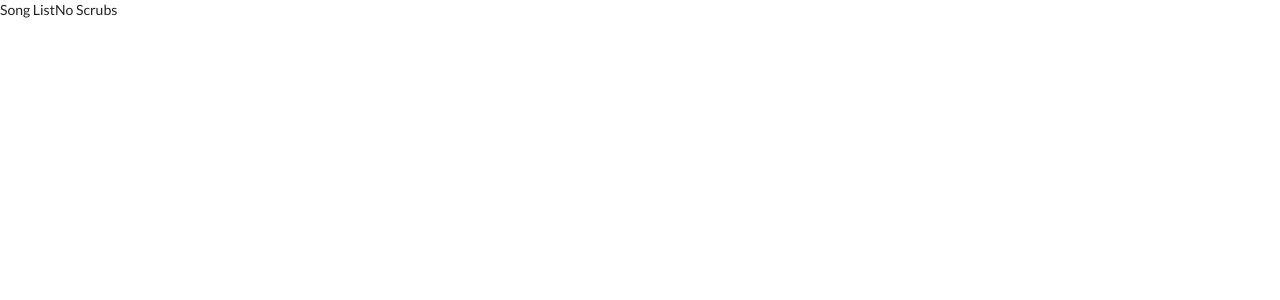
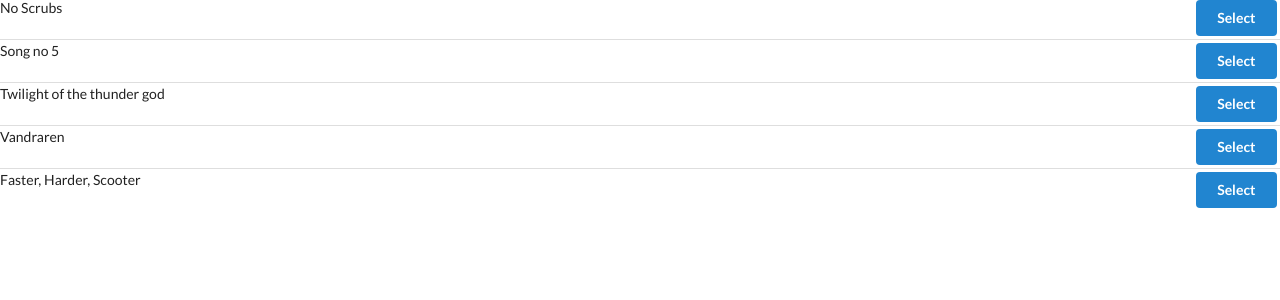
Before and after one commit to fredriklunde/redux-songs, a React (Create React App) app: page / in a window 1280 px wide. Shown: the top 300 px of the page. Built offline with nearby package versions, Linux system fonts and the light colour scheme.

Commit message:
some css

```diff
--- a/src/components/SongList.js
+++ b/src/components/SongList.js
@@ -2,12 +2,26 @@
 import { connect } from 'react-redux';
 
 class SongList extends React.Component {
+    renderList() {
+        return this.props.songs.map((song) => {
+            return (
+                <div className="item" key={song.title}>
+                    <div className="right floated content">
+                        <button className="ui button primary" >
+                            Select
+                        </button>
+                    </div>
+
+                    <div className="content">{song.title}</div>
+                </div>
+            );
+        });
+    };
+
     render() {
-        console.log(this.props.songs);
         return (
-            <div>
-                Song List
-                {this.props.songs[0].title}
+            <div className="ui divided list">
+                {this.renderList()}
             </div>
         )
     };
--- a/src/reducers/index.js
+++ b/src/reducers/index.js
@@ -3,10 +3,10 @@
 const songsReducer = () => {
     return [
         {title: 'No Scrubs', duration: '505'},
-        {title: 'Song 1', duration: '4:05'},
-        {title: 'No 4', duration: '3:05'},
-        {title: 'No 5', duration: '2:05'},
-        {title: 'No 5', duration: '1:05'}
+        {title: 'Song no 5', duration: '4:05'},
+        {title: 'Twilight of the thunder god', duration: '3:05'},
+        {title: 'Vandraren', duration: '2:05'},
+        {title: 'Faster, Harder, Scooter', duration: '1:05'}
     ];
 };
 
```
Also changed, not shown: 1 other file (tests, documents, lock files or other folders).
